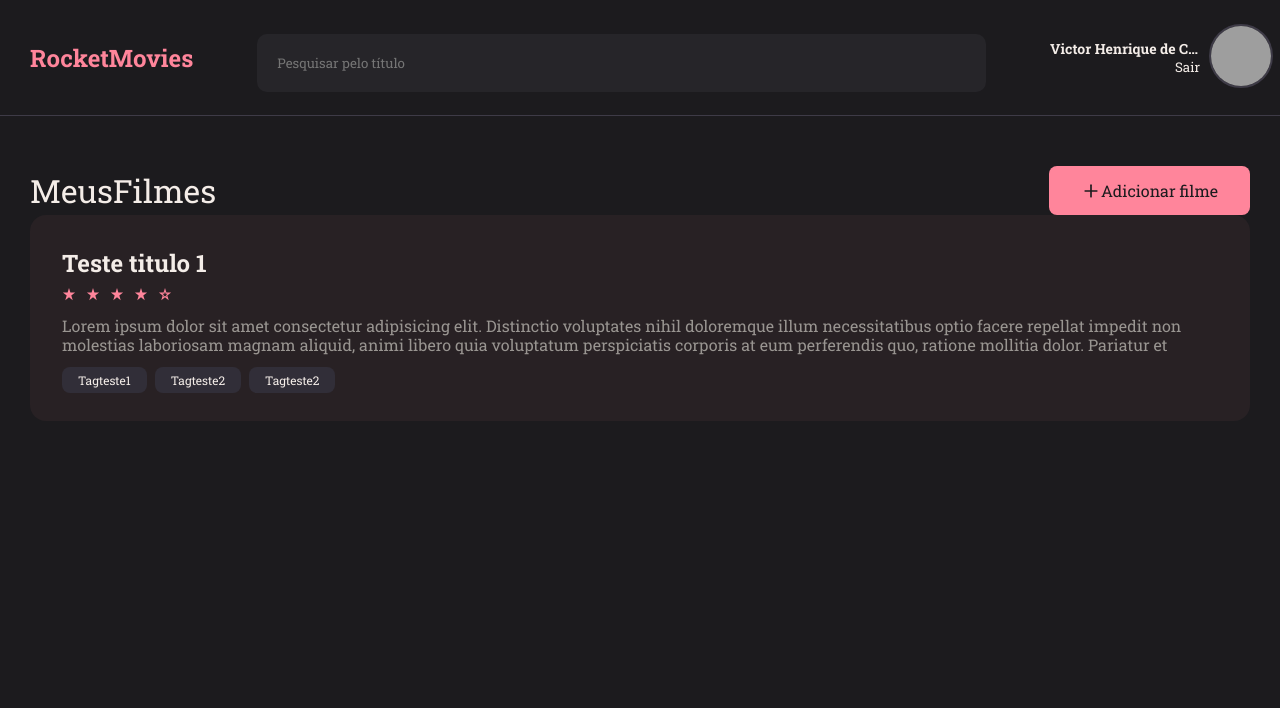
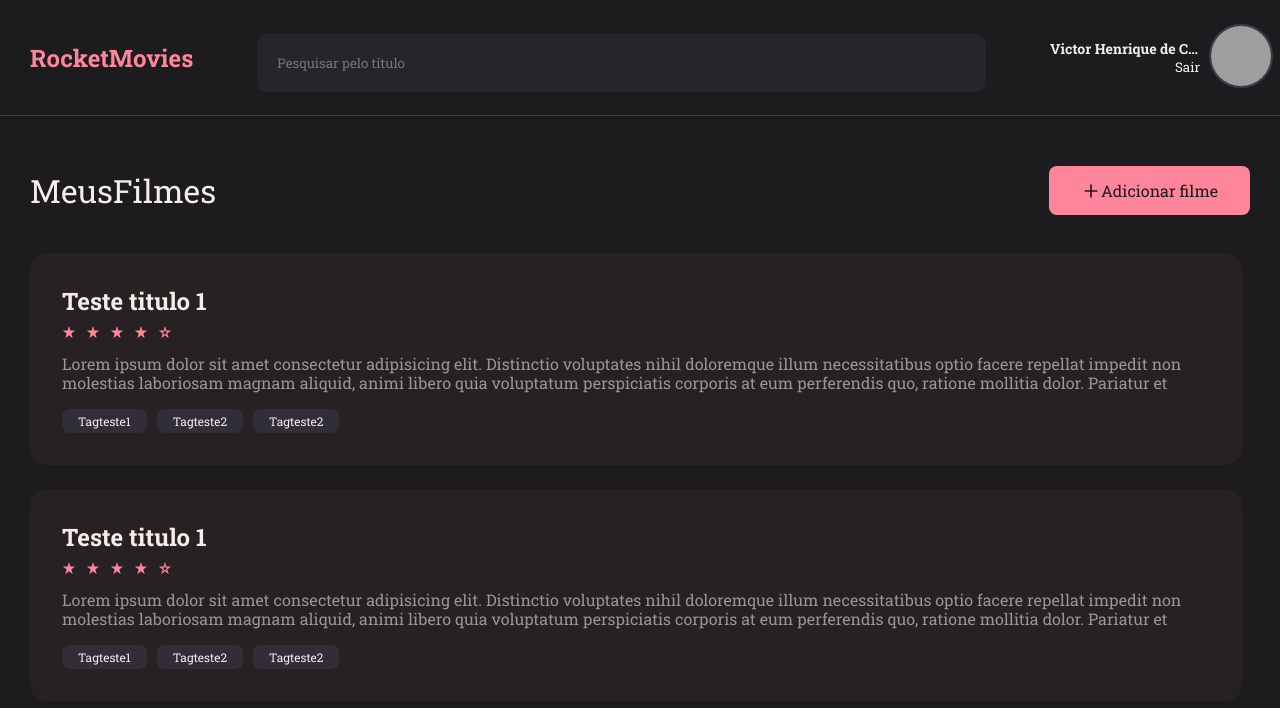
Before and after one commit to devnestali/rocketmovies, a React (Vite) app: page / in a window 1280 px wide. Shown: the top 708 px of the page. Built offline with nearby package versions, Linux system fonts and the light colour scheme; grey boxes are pictures that could not be loaded.

Commit message:
Finishing the rewriting of the Home page code

```diff
--- a/src/components/Tag/styles.js
+++ b/src/components/Tag/styles.js
@@ -10,6 +10,4 @@ export const Container = styled.span`
   background-color: ${({ theme }) => theme.COLORS.BLACK_600 };
 
   border-radius: .8rem;
-
-  margin-right: .8rem;
 `;
--- a/src/pages/Home/index.jsx
+++ b/src/pages/Home/index.jsx
@@ -1,4 +1,4 @@
-import { ButtonAdd, Container, MainTop } from "./styles";
+import { ButtonAdd, Container, MainTop, Notes } from "./styles";
 import { Header } from "../../components/Header";
 import { Input } from "../../components/Input";
 import { FiSearch, FiPlus } from "react-icons/fi";
@@ -23,7 +23,11 @@ export function Home() {
               <FiPlus /> Adicionar filme
             </ButtonAdd>
           </MainTop>
-          <Note />
+          <Notes>
+            <Note />
+            <Note />
+            <Note />
+          </Notes>
         </Wrapper>
       </main>
     </Container>
--- a/src/pages/Home/styles.js
+++ b/src/pages/Home/styles.js
@@ -19,19 +19,6 @@ export const Container = styled.div`
 
     > .wrapper {
       overflow-y: auto;
-
-      &::-webkit-scrollbar {
-        width: 8px;
-      }
-
-      &::-webkit-scrollbar-track {
-        background: transparent;
-      }
-
-      &::-webkit-scrollbar-thumb {
-        background: ${({ theme }) => theme.COLORS.PINK_800 };
-        border-radius: 6px;
-      }
 
       height: 100%;
 
@@ -76,3 +63,33 @@ export const ButtonAdd = styled(Link)`
     font-size: 2rem;
   }
 `;
+
+export const Notes = styled.div`
+  width: 100%;
+  height: 100%;
+
+  margin-top: 3.8rem;
+
+  overflow-y: auto;
+
+  padding-right: .8rem;
+
+  h2 {
+    text-align: center;
+  }
+
+  &::-webkit-scrollbar {
+    width: .8rem;
+  }
+
+  &::-webkit-scrollbar-thumb {
+    background-color: ${({ theme }) => theme.COLORS.PINK_800 };
+    border-radius: 8rem;
+  }
+
+  footer {
+    display: flex;
+    flex-wrap: wrap;
+    gap: 1rem;
+  }
+`;
```
